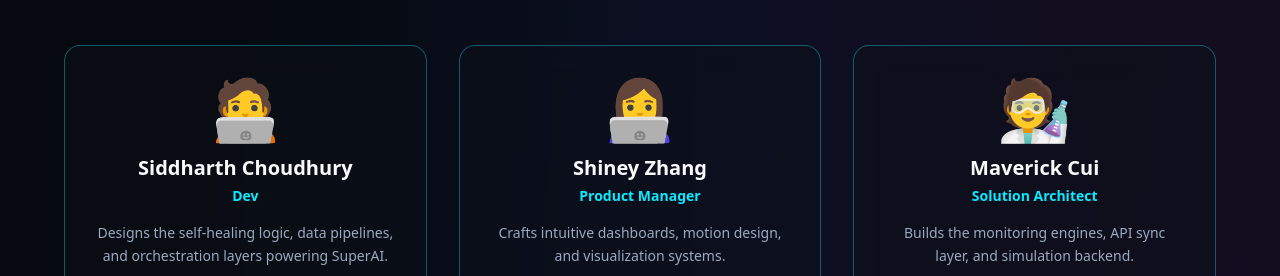
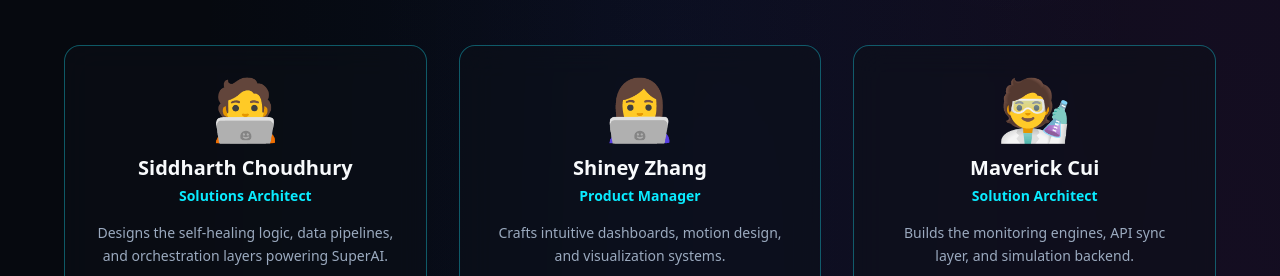
Before and after one commit to SIDD2310/super-ai-watch, a React (Vite) app: page / in a window 1280 px wide. Shown: the part 6744-7020 px from the top of the page. Built offline with nearby package versions, Linux system fonts and the light colour scheme; the HTML template or start-up script is replaced by a standard one.

Commit message:
Fix team member role

```diff
--- a/src/components/landing/TeamSection.tsx
+++ b/src/components/landing/TeamSection.tsx
@@ -3,7 +3,7 @@ import { Github, Linkedin } from 'lucide-react';
 const team = [
   {
     name: 'Siddharth Choudhury',
-    role: 'Dev',
+    role: 'Solutions Architect',
     description: 'Designs the self-healing logic, data pipelines, and orchestration layers powering SuperAI.',
     avatar: '🧑‍💻',
     linkedin: '#',
```
